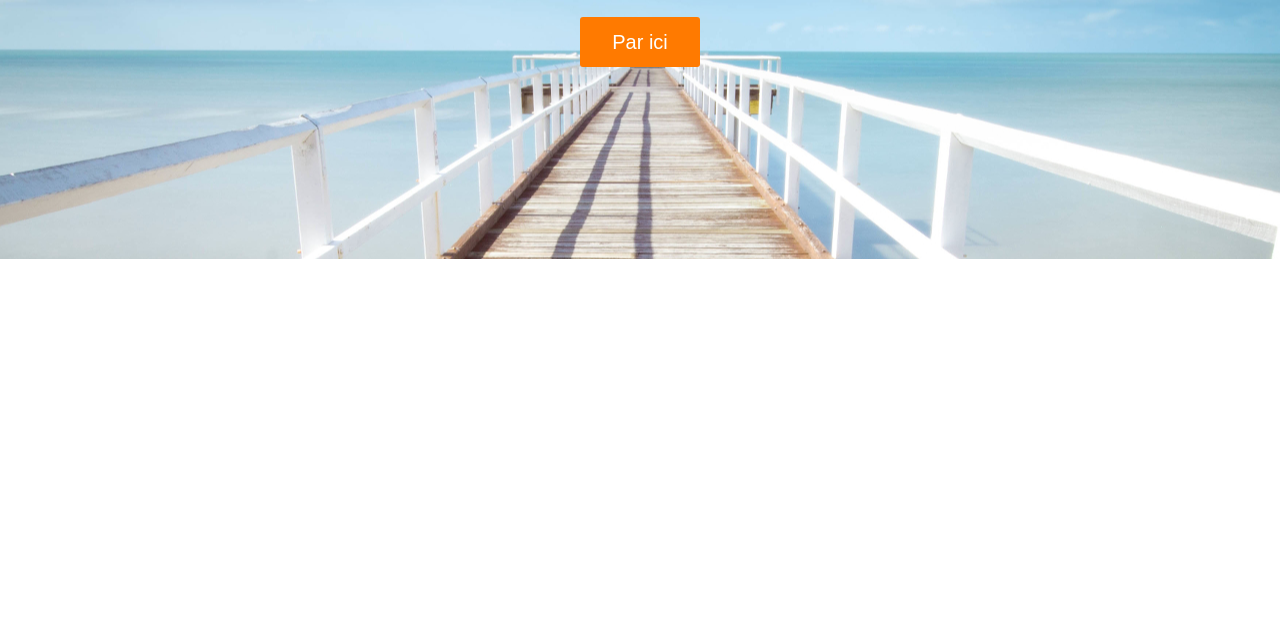
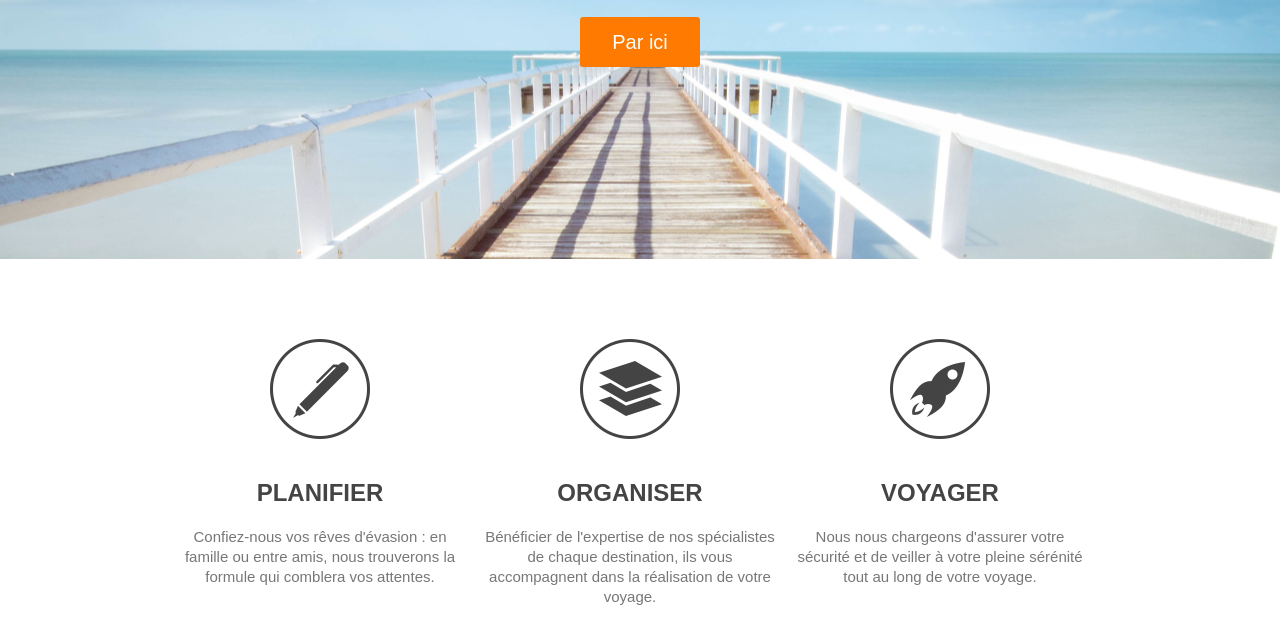
Before and after one commit to mlaversin/travel-agency, a plain HTML site: page index.html in a window 1280 px wide. Shown: the part 441-1068 px from the top of the page. Before the commit the page ends 800 px from the top, so only its background shows below. Drawn offline with Linux system fonts and the light colour scheme.

Commit message:
destinations layout

```diff
--- a/index.html
+++ b/index.html
@@ -19,7 +19,7 @@
             <nav>
                 <ul>
                     <li><a href="#home">ACCUEIL</a></li>
-                    <li><a href="#destinations">DESTINATIONS</a></li>
+                    <li><a href="#dest">DESTINATIONS</a></li>
                     <li><a href="#tours">CIRCUITS</a></li>
                     <li><a href="#contact">CONTACT</a></li>
                 </ul>
@@ -34,8 +34,23 @@
         </div>
     </section>
 
-    <section id="destinations">
-        <div class="wrapper"></div>
+    <section id="dest">
+        <div class="wrapper">
+            <ul>
+                <li id="dest-1">
+                    <h4>Planifier</h4>
+                    <p>Confiez-nous vos rêves d'évasion : en famille ou entre amis, nous trouverons la formule qui comblera vos attentes.</p>
+                </li>
+                <li id="dest-2">
+                    <h4>Organiser</h4>
+                    <p>Bénéficier de l'expertise de nos spécialistes de chaque destination, ils vous accompagnent dans la réalisation de votre voyage.</p>
+                </li>
+                <li id="dest-3">
+                    <h4>Voyager</h4>
+                    <p>Nous nous chargeons d'assurer votre sécurité et de veiller à votre pleine sérénité tout au long de votre voyage.</p>
+                </li>
+            </ul>
+        </div>
     </section>
 
     <section id="tours">
--- a/styles.css
+++ b/styles.css
@@ -1,4 +1,4 @@
-/* GENERAL */
+/* -------- GENERAL -------- */
 
 * {
     margin: 0;
@@ -36,12 +36,22 @@ h2 {
     font-size: 55px;
 }
 
+h4 {
+    font-size: 24px;
+    color: #444
+}
+
+p {
+    line-height: 20px;
+    color: #777;
+}
+
 .orange {
     color: #ff7a00;
 }
 
 
-/* HEADER */
+/* -------- HEADER -------- */
 
 header {
     height: 120px;
@@ -69,7 +79,7 @@ header nav ul li a {
     margin-right: 20px;
 }
 
-/* SECTION HOME */
+/* -------- SECTION HOME -------- */
 
 #home {
     height: 580px;
@@ -96,3 +106,44 @@ header nav ul li a {
     text-align: center;
     border-radius: 3px;
 }
+
+.button-1:hover {
+    background: #02b8dd;
+}
+
+/* -------- DESTINATIONS -------- */
+
+#dest ul {
+    margin: 80px 0;
+}
+
+#dest ul li {
+    width: 300px;
+    float: left;
+    padding-top: 140px;
+    text-align: center;
+    margin-right: 10px;
+}
+
+#dest h4 {
+    text-transform: uppercase;
+    margin-bottom: 20px;
+}
+
+#dest p {
+    margin-bottom: 20px;
+}
+
+#dest-1 {
+    background: url(img/dest-icon-1.png) no-repeat top center;
+}
+
+#dest-2 {
+    background: url(img/dest-icon-2.png) no-repeat top center;
+}
+
+#dest-3 {
+    background: url(img/dest-icon-3.png) no-repeat top center;
+}
+
+/* -------- TOURS -------- */
```
Also changed, not shown: img/dest-icon-1.png (renamed from img/steps-icon-1.png), img/dest-icon-2.png (renamed from img/steps-icon-2.png), img/dest-icon-3.png (renamed from img/steps-icon-3.png).
